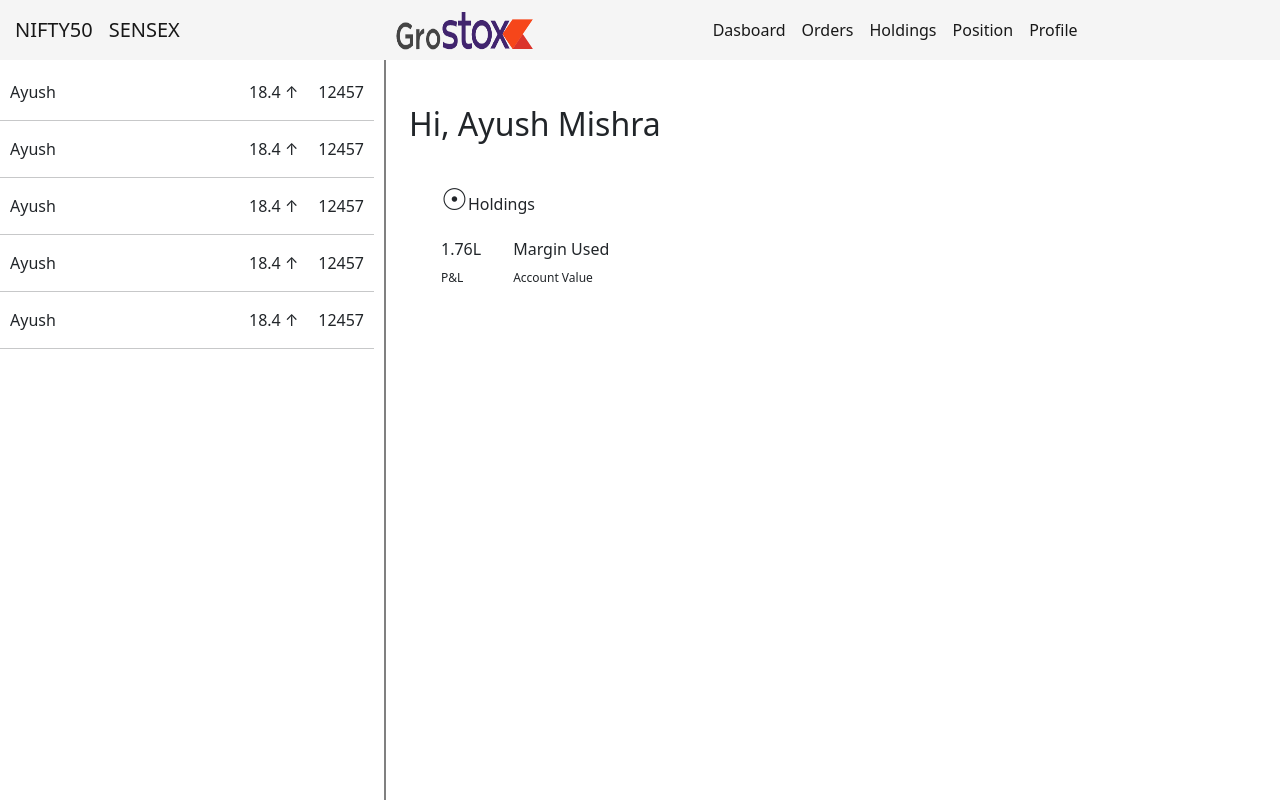
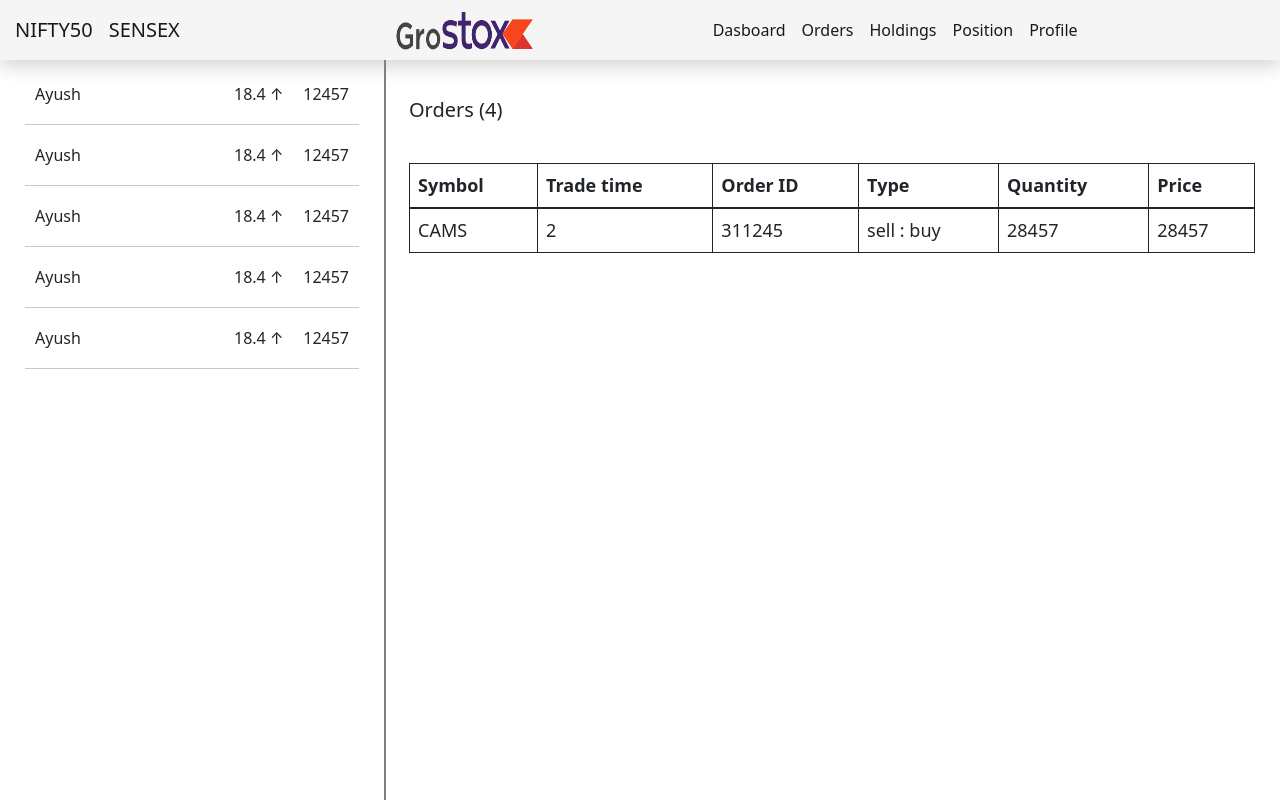
Before and after one commit to IamIr0nMan/grostoxite, a React (Create React App) app: page / in a window 1280 px wide. Built offline with nearby package versions, Linux system fonts and the light colour scheme.

Commit message:
Order and Holding Components Added

```diff
--- /dev/null
+++ b/src/components/Holdings.jsx
@@ -0,0 +1,60 @@
+import React from "react-dom";
+
+export default function Holdings() {
+  return (
+    <div className="order-main split right holding">
+      <h5 className="holding-heading">Holdings (4)</h5>
+      <div className="holding-main-table">
+        <table className="table table-bordered border-0 large">
+          <thead>
+            <tr>
+              <th>Instrument</th>
+              <th>Qty.</th>
+              <th>Avg.cost</th>
+              <th>LTP</th>
+              <th>Curr.val</th>
+              <th>P&L</th>
+              <th>Net chg.</th>
+            </tr>
+          </thead>
+          <tbody>
+            <tr>
+              <td>CAMS</td>
+              <td>2</td>
+              <td>311245</td>
+              <td>28457</td>
+              <td>2830.00</td>
+              <td>397.05</td>
+              <td>+16.9%</td>
+            </tr>
+            <tr>
+              <td>EITHERMOTOR</td>
+              <td>1</td>
+              <td>311245</td>
+              <td>28457</td>
+              <td>2830.00</td>
+              <td>397.05</td>
+              <td>+16.9%</td>
+            </tr>
+          </tbody>
+        </table>
+      </div>
+      <table className="table table-borderless border-0 ">
+        <thead>
+          <tr>
+            <td>Total investment</td>
+            <td>Current value</td>
+            <td>Day's P&L</td>
+            <td>Total P&L</td>
+          </tr>
+          <tr>
+            <td>1245</td>
+            <td>36.41</td>
+            <td>-31.4.40</td>
+            <td>-31.4.40</td>
+          </tr>
+        </thead>
+      </table>
+    </div>
+  );
+}
--- a/src/components/Navbar.js
+++ b/src/components/Navbar.js
@@ -2,7 +2,7 @@ import React from "react";
 
 function Navbar() {
   return (
-    <nav class="navbar navbar-expand-sm navbar-light ayush-navbar akm">
+    <nav class="navbar navbar-expand-sm navbar-light ayush-navbar akm shadow">
       <div className="container-fluid-ayush">
         <a class="navbar-brand" href="#">
           NIFTY50
@@ -23,17 +23,17 @@ function Navbar() {
         />
         <ul class="navbar-nav me-auto mb-2 mb-lg-0">
           <li class="nav-item">
-            <a class="nav-link active" aria-current="page" href="#">
+            <a class="nav-link active" aria-current="page" href="section">
               Dasboard
             </a>
           </li>
           <li class="nav-item">
-            <a class="nav-link active" href="#">
+            <a class="nav-link active" href="order">
               Orders
             </a>
           </li>
           <li class="nav-item">
-            <a class="nav-link active" href="#">
+            <a class="nav-link active" href="holding">
               Holdings
             </a>
           </li>
--- /dev/null
+++ b/src/components/Orders.js
@@ -0,0 +1,33 @@
+import React from "react-dom";
+
+export default function Orders() {
+  return (
+    <div className="order-main split right order">
+      <h5 className="holding-heading">Orders (4)</h5>
+      <div className="holding-main-table">
+        <table className="table table-bordered border-0 large">
+          <thead>
+            <tr>
+              <th>Symbol</th>
+              <th>Trade time</th>
+              <th>Order ID</th>
+              <th>Type</th>
+              <th>Quantity</th>
+              <th>Price</th>
+            </tr>
+          </thead>
+          <tbody>
+            <tr>
+              <td>CAMS</td>
+              <td>2</td>
+              <td>311245</td>
+              <td>sell : buy</td>
+              <td>28457</td>
+              <td>28457</td>
+            </tr>
+          </tbody>
+        </table>
+      </div>
+    </div>
+  );
+}
--- a/src/components/section/Section.js
+++ b/src/components/section/Section.js
@@ -1,13 +1,17 @@
 import React from "react";
 import SectionLeft from "./SectionLeft";
 import SectionRight from "./SectionRight";
+import Holdings from "../Holdings";
+import Orders from "../Orders";
 
 export default function Section() {
   return (
     <section className="section">
       <SectionLeft />
       <div className="vertical"></div>
-      <SectionRight />
+      {/* <SectionRight /> */}
+      {/* <Holdings /> */}
+      <Orders />
     </section>
   );
 }
--- a/src/components/section/SectionRight.js
+++ b/src/components/section/SectionRight.js
@@ -6,33 +6,34 @@ export default function SectionRight() {
       <div className="split right">
         <div /*className="centered" */>
           <h2 className="ayush-right-heading">Hi, Ayush Mishra</h2>
-          {/* <hr /> */}
+          <hr />
           <div>
             <ul className="right-subsec-2">
               <li>
-                <span className="equity-sym">&#9737;</span>Holdings
+                <img src="./images/icon.png" className="equity-sym" />
+                <span className="holding-compnent">Holdings</span>
               </li>
             </ul>
           </div>
           <div className="equity-right-sec">
             <div className="ayush123">
               <ul className="right-subsec-2-ul-1">
-                <li>1.76L</li>
+                <li className="holding-pl">1.76L</li>
                 <li>
                   <sub>P&L</sub>
                 </li>
               </ul>
             </div>
+            <div className="vertical-separartion-holdings"></div>
             <div className="vertical-rightsec"></div>
             <div className="ayush123">
               <ul className="right-subsec-2-ul-1">
-                <li>Margin Used</li>
-                <li>
-                  <sub>Account Value</sub>
-                </li>
+                <li className="current-value">Current Value</li>
+                <li className="investment">Investment</li>
               </ul>
             </div>
           </div>
+          <hr />
         </div>
       </div>
     </div>
--- a/src/index.css
+++ b/src/index.css
@@ -29,7 +29,6 @@ code {
   width: 70%;
   position: fixed;
   z-index: 1;
-  /* top: 0; */
   overflow-x: hidden;
   /* padding-top: 50px; */
   padding-right: 10px;
@@ -37,11 +36,10 @@ code {
 
 .left {
   left: 0;
-  /* background-color: #111; */
-  /* padding: 10px 20px; */
   padding-top: 20px;
   width: 30%;
-  margin-left: 5 px;
+  padding-left: 25px;
+  padding-right: 25px;
 }
 
 .right {
@@ -49,7 +47,6 @@ code {
   padding-top: 20px;
   padding-left: 25px;
   padding-right: 25px;
-  /* background-color: red; */
 }
 
 .centered {
@@ -93,7 +90,7 @@ code {
   display: flex;
   list-style: none;
   padding-left: 15px;
-  padding: 0px 10px;
+  padding: 2px 10px;
   /* border: 1px solid black; */
 }
 
@@ -113,7 +110,7 @@ code {
 /* RightSide part Css: */
 
 .ayush-right-heading {
-  padding: 25px 0px;
+  padding: 8px 0px;
 }
 
 /* vertical line between the section */
@@ -126,7 +123,13 @@ code {
 
 /* Equity symbol styling */
 .equity-sym {
-  font-size: 30px;
+  height: 20px;
+  width: 20px;
+}
+
+.holding-compnent {
+  padding-left: 12px;
+  font-size: 20px;
 }
 
 /* This is to change the right section 2 nd sub part*/
@@ -136,10 +139,41 @@ code {
 }
 .equity-right-sec {
   display: flex;
+  height: 100px;
+  margin-left: 2px;
+  margin-right: 2px;
 }
 .right-subsec-2-ul-1 {
   list-style: none;
+  margin-right: auto;
+  padding-top: 10px;
+  font-size: 1.35rem;
+  font-weight: 400;
 }
-/* .ayush123 {
-  width: 250px;
-} */
+.holding-pl {
+  font-size: 2.35rem;
+  font-weight: 400;
+}
+.ayush123 {
+  width: 40%;
+}
+
+/* This is for the vertical seperation between the holding subpart of the right subsection. */
+.vertical-separartion-holdings {
+  border-left: 2px solid grey;
+}
+
+.current-value {
+  line-height: 2;
+}
+
+.holding-heading {
+  line-height: 3;
+}
+
+.holding-main-table {
+  padding-top: 15px;
+}
+.large{
+  font-size: large;
+}
```
Also changed, not shown: public/images/icon.png (added).
